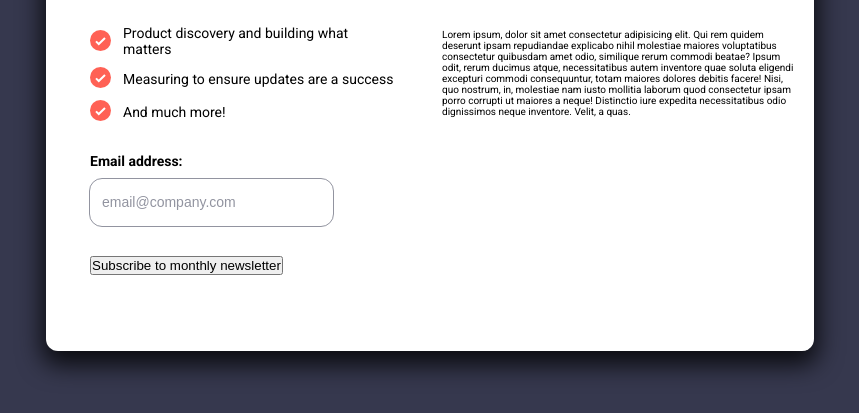
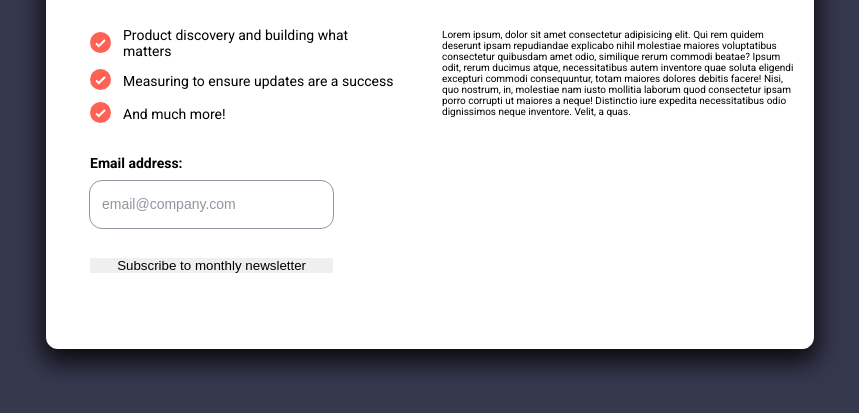
Before and after one commit to PrayagTandon/Newsletter-signup, a website: page index.html in a window 1280 px wide. Shown: the part 327-740 px from the top of the page, without its empty margins (210-1069 px from the left). Drawn offline with Linux system fonts and the light colour scheme.

Commit message:
Designing the btn

```diff
--- a/index.html
+++ b/index.html
@@ -103,8 +103,10 @@
             />
           </div>
 
-          <div class="btn-submit">
-            <button type="submit">Subscribe to monthly newsletter</button>
+          <div class="btn-box">
+            <button type="submit" class="btn-submit">
+              Subscribe to monthly newsletter
+            </button>
           </div>
         </section>
 
--- /dev/null
+++ b/sass/components/_btn.scss
@@ -0,0 +1,11 @@
+@use "../abstracts/" as *;
+@use "../base/" as *;
+
+.btn {
+
+    &-submit {
+        display: inline-block;
+        width: 80%;
+        border: none;
+    }
+}
--- a/sass/main.scss
+++ b/sass/main.scss
@@ -7,6 +7,7 @@
 @forward "../sass/base/typography";
 @forward "../sass/base/utilities";
 
+@forward "../sass/components/btn";
 @forward "../sass/components/image-container";
 @forward "../sass/components/input-field";
 @forward "../sass/components/list";
```
Also changed, not shown: css/style.css, 1 other file.
